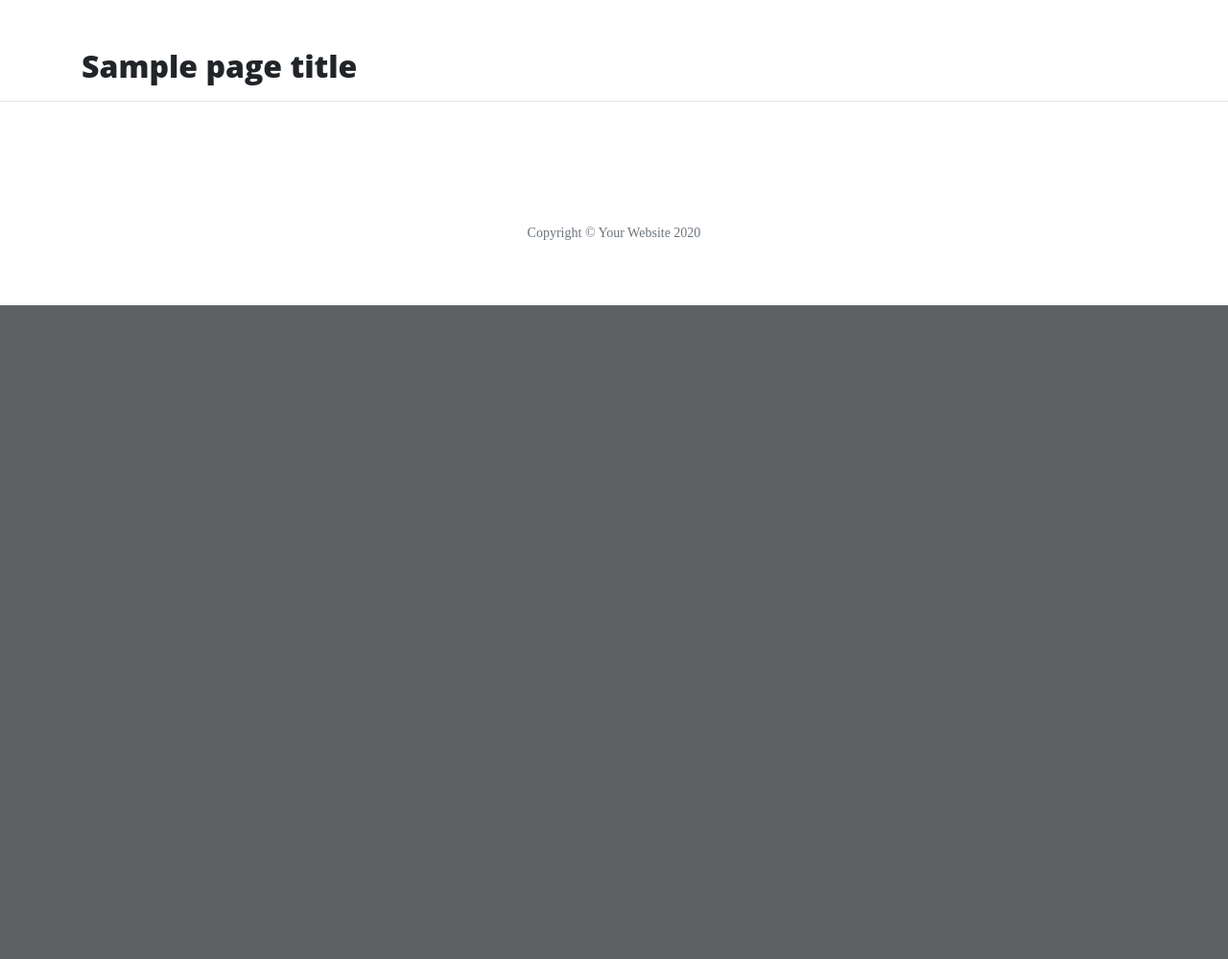
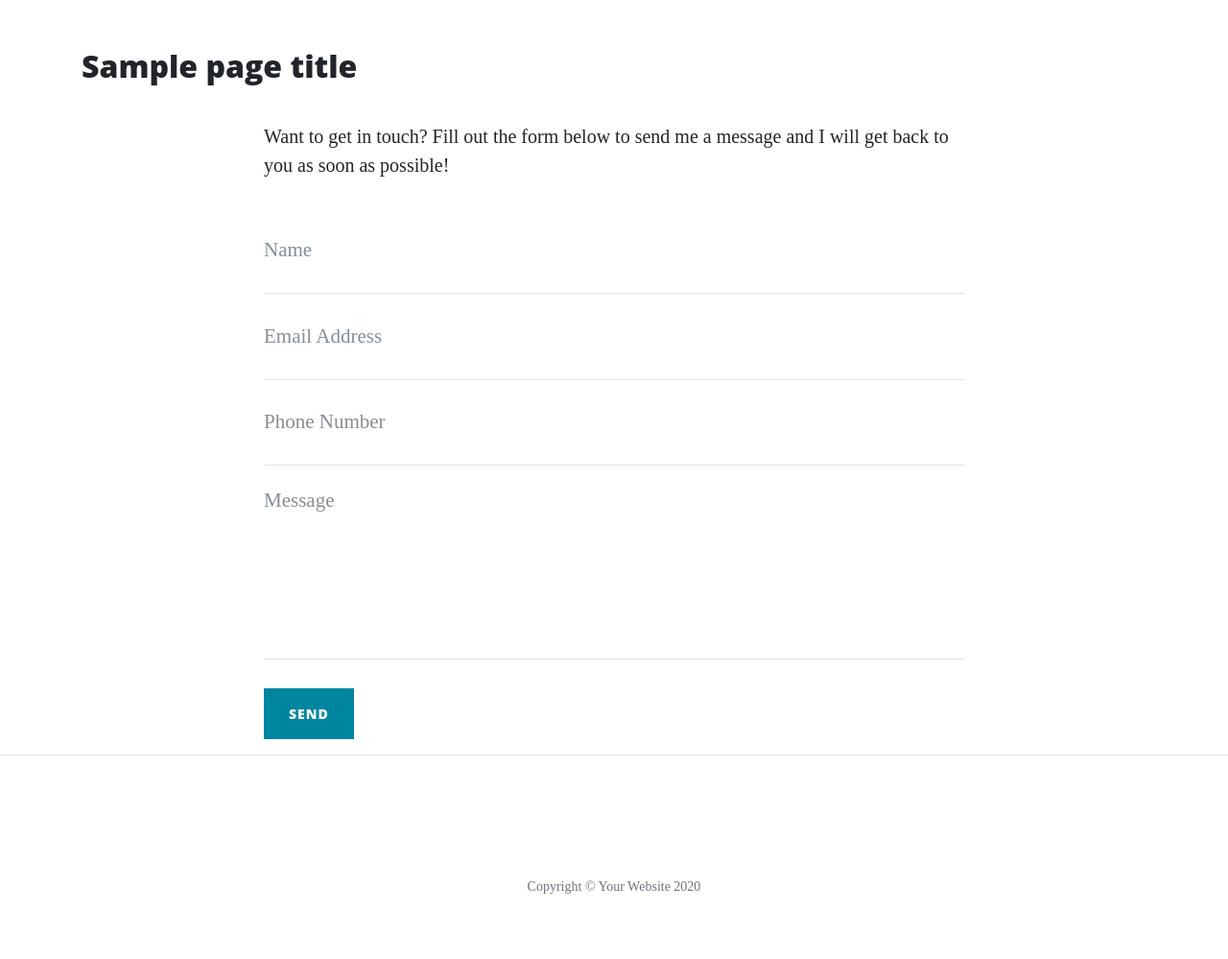
Before and after one commit to haleanana/python-practice, a Python web app: template flask/templates/contact.html in a window 1280 px wide. Shown: the part 628-1627 px from the top of the page at 96% size. Before the commit the page ends 946 px from the top, so only its background shows below. Run offline with Jinja, Linux system fonts and the light colour scheme; the template is opened without the code that fills it: most values are stand-ins (such as "Sample title", 1, 10 or a date in 2020); some libraries are stand-ins or nearby versions.

Commit message:
contact form tutorial

```diff
--- a/flask/templates/contact.html
+++ b/flask/templates/contact.html
@@ -1,5 +1,45 @@
 {% extends "base.html" %}
 {% block content %}
-    <h2>{{ page_title }}</h2>
+<h2>{{ page_title }}</h2>
+
+<div class="row">
+	<div class="col-lg-8 col-md-10 mx-auto">
+		<p>Want to get in touch? Fill out the form below to send me a message and I will get back to you as soon as
+			possible!</p>
+		<form method= "POST"name="sentMessage" id="contactForm" novalidate>
+			<div class="control-group">
+				<div class="form-group floating-label-form-group controls">
+					<label>Name</label>
+					<input type="text" class="form-control" placeholder="Name" name = "name" id="name" required data-validation-required-message="Please enter your name.">
+					<p class="help-block text-danger"></p>
+				</div>
+			</div>
+			<div class="control-group">
+				<div class="form-group floating-label-form-group controls">
+					<label>Email Address</label>
+					<input type="email" class="form-control" placeholder="Email Address" name = "email" id="email" required data-validation-required-message="Please enter your email address.">
+					<p class="help-block text-danger"></p>
+				</div>
+			</div>
+			<div class="control-group">
+				<div class="form-group col-xs-12 floating-label-form-group controls">
+					<label>Phone Number</label>
+					<input type="tel" class="form-control" placeholder="Phone Number" name = "phone" id="phone" required data-validation-required-message="Please enter your phone number.">
+					<p class="help-block text-danger"></p>
+				</div>
+			</div>
+			<div class="control-group">
+				<div class="form-group floating-label-form-group controls">
+					<label>Message</label>
+					<textarea rows="5" class="form-control" placeholder="Message" name = "message" id="message" required data-validation-required-message="Please enter a message."></textarea>
+					<p class="help-block text-danger"></p>
+				</div>
+			</div>
+			<br>
+			<div id="success"></div>
+			<button type="submit" class="btn btn-primary" id="sendMessageButton">Send</button>
+		</form>
+	</div>
+</div>
 
 {% endblock %}
```
Also changed, not shown: flask/data/company.json (+26 -13 lines), flask/run.py (+15 -2 lines), flask/templates/about.html (+18 -7 lines), flask/templates/member.html (added, +14 -0 lines).
